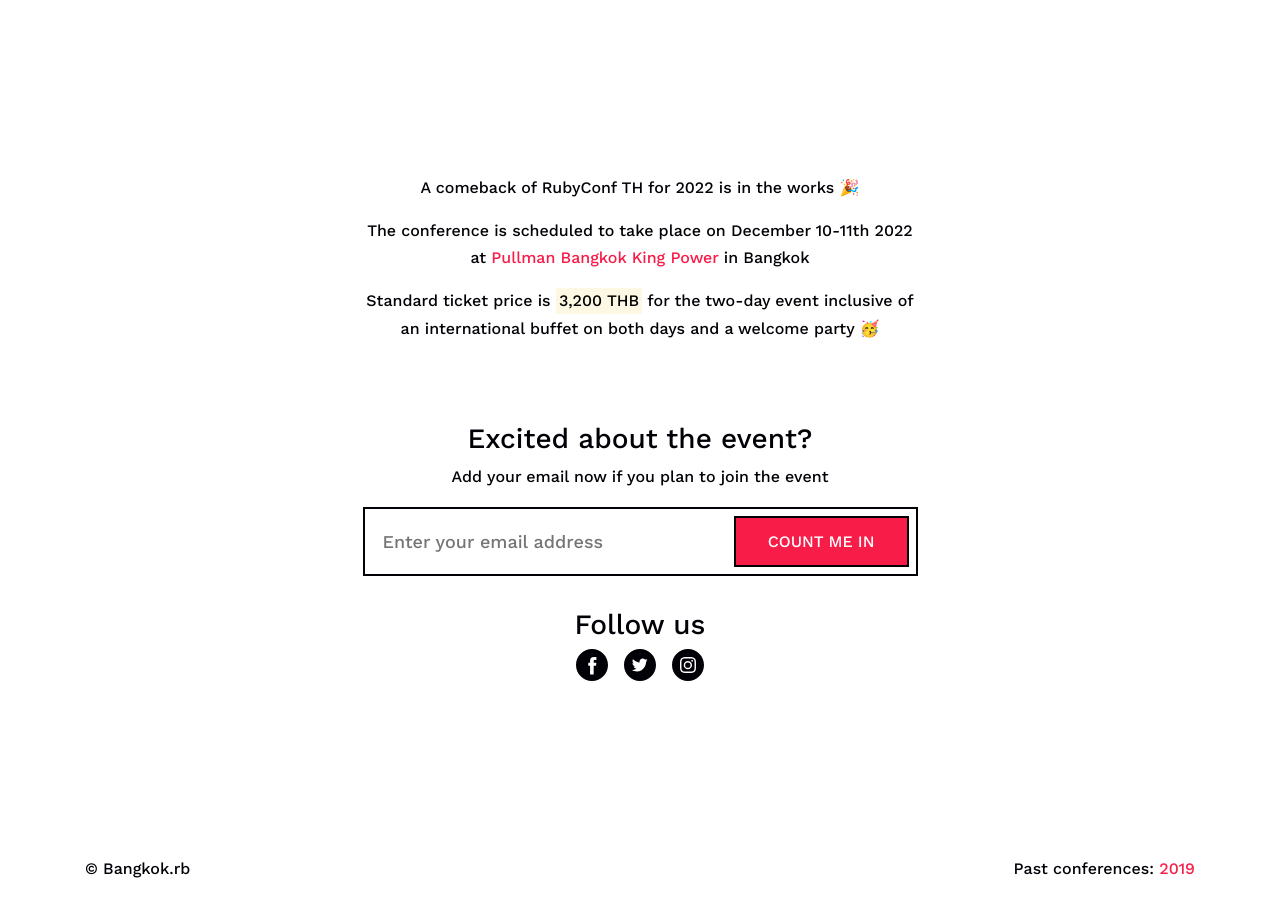
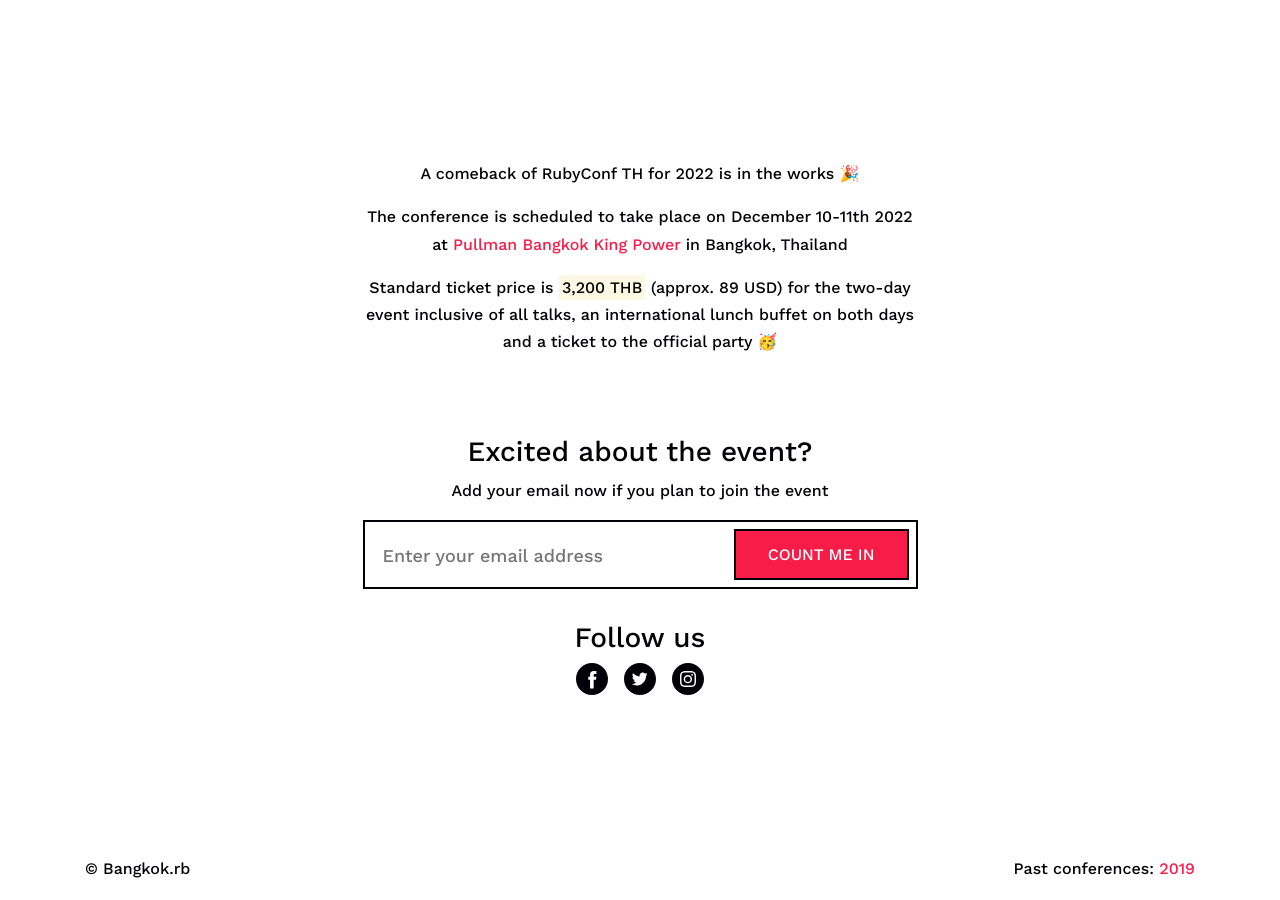
Before and after one commit to bangkokrb/rubyconfth, a Jekyll site: the page built from index.md, in a window 1280 px wide. Built offline with Jekyll 4.4.1, drawn with Linux system fonts in a browser that asks for light colours; comment, search, counter and statistics services are not loaded.

Commit message:
Improve text content for the announcement

```diff
--- a/index.md
+++ b/index.md
@@ -6,8 +6,8 @@
 
 <section class="conference-announcement">
   <p>A comeback of RubyConf TH for 2022 is in the works 🎉</p>
-  <p>The conference is scheduled to take place on December 10-11th 2022 at <a href="https://www.pullmanbangkokkingpower.com/">Pullman Bangkok King Power</a> in Bangkok</p>
-  <p>Standard ticket price is <mark>3,200 THB</mark> for the two-day event inclusive of an international buffet on both days and a welcome party 🥳</p>
+  <p>The conference is scheduled to take place on December 10-11th 2022 at <a href="https://www.pullmanbangkokkingpower.com/">Pullman Bangkok King Power</a> in Bangkok, Thailand</p>
+  <p>Standard ticket price is <mark>3,200 THB</mark> (approx. 89 USD) for the two-day event inclusive of all talks, an international lunch buffet on both days and a ticket to the official party 🥳</p>
 </section>
 
 <section class="mailing-list">
```
